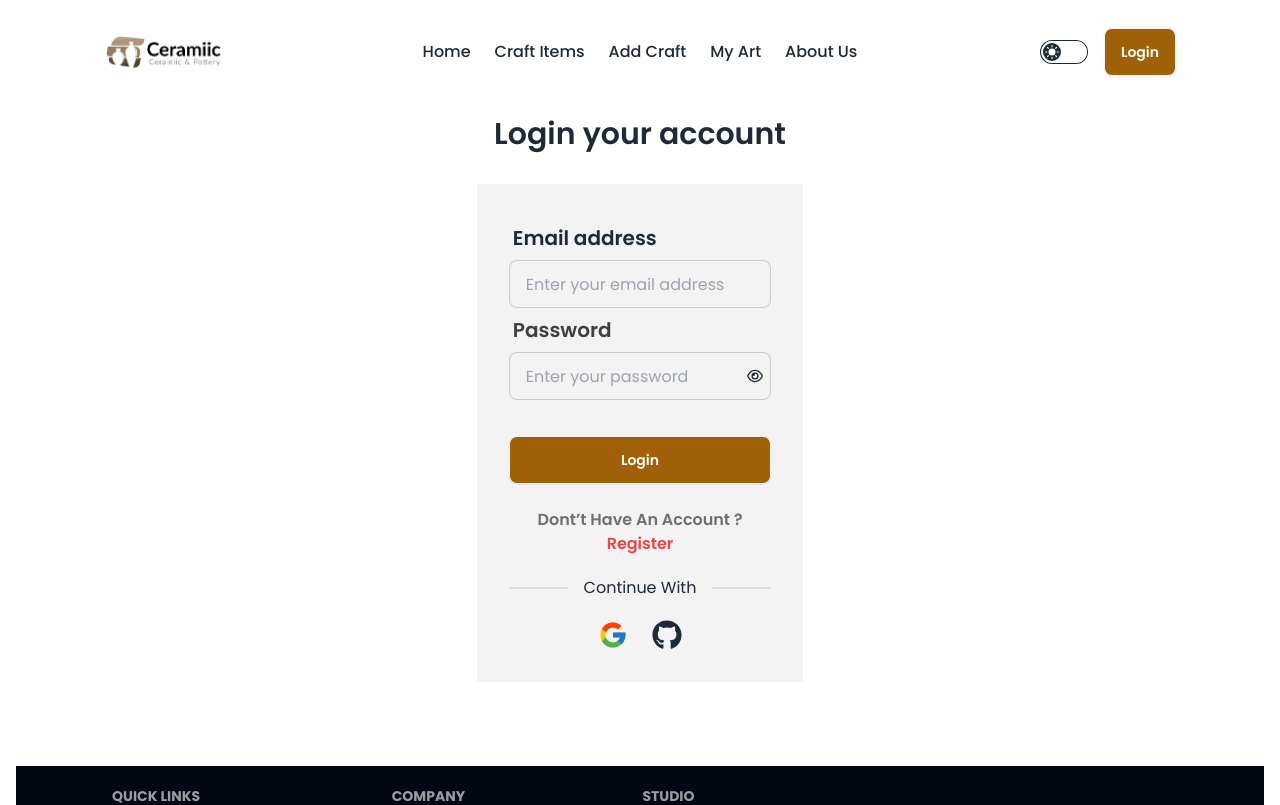
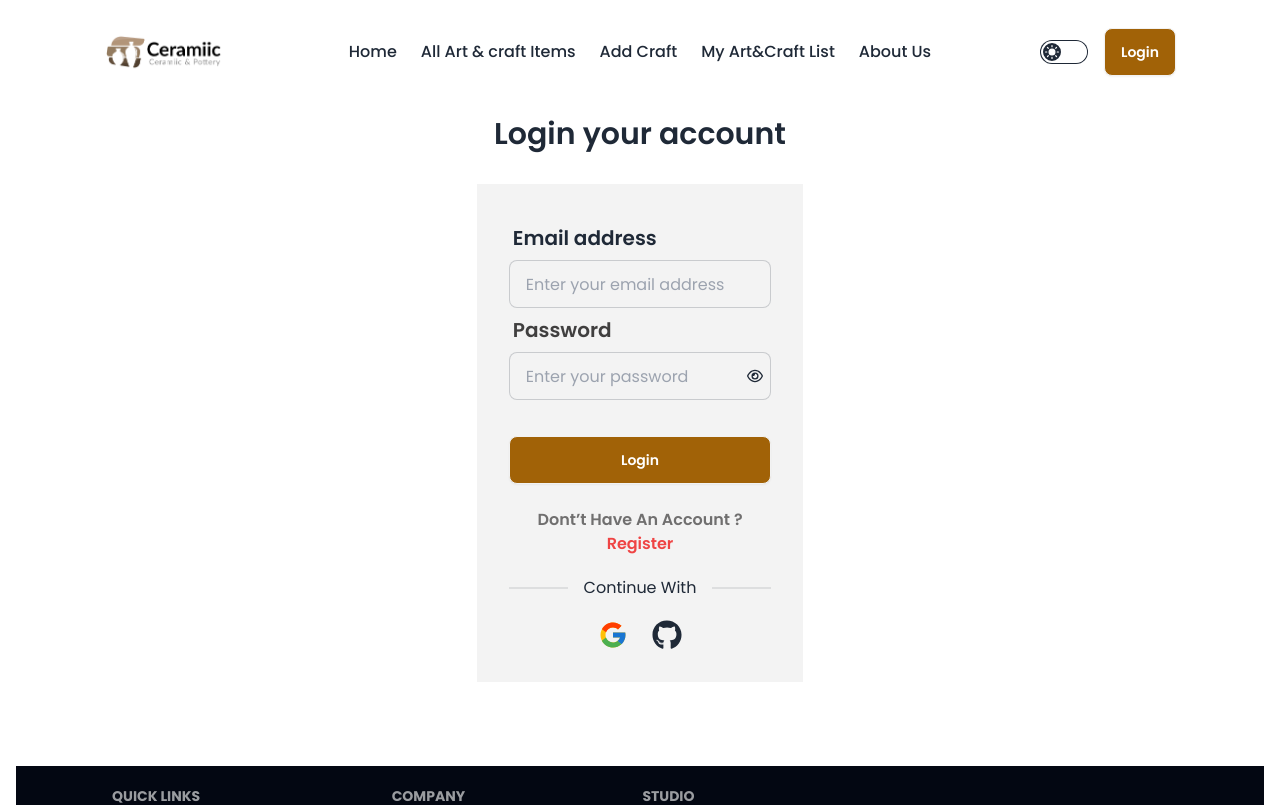
Before and after one commit to Alamin4D/craft-client-website, a React (Vite) app: page /loginPage in a window 1280 px wide. Shown: the top 805 px of the page. Built offline with nearby package versions, Linux system fonts and the light colour scheme; no server answers.

Commit message:
added the craftItems page

```diff
--- a/src/components/Header/Navbar.jsx
+++ b/src/components/Header/Navbar.jsx
@@ -30,9 +30,9 @@ const Navbar = () => {
                     </div>
                     <ul tabIndex={0} className="menu menu-sm dropdown-content mt-3 z-[1] p-2 space-y-4 shadow bg-base-100 rounded-box w-52">
                         <NavLink to="/"><a>Home</a></NavLink>
-                        <NavLink to="/craftItems"><a>Craft Items</a></NavLink>
+                        <NavLink to="/craftItems"><a>All Art & craft Items</a></NavLink>
                         <NavLink to="/addCraft"><a>Add Craft</a></NavLink>
-                        <NavLink to="/myArt"><a>My Art</a></NavLink>
+                        <NavLink to="/myArt"><a>My Art&Craft List</a></NavLink>
                         <NavLink to="/aboutUs"><a>About Us</a></NavLink>
                     </ul>
                 </div>
@@ -41,9 +41,9 @@ const Navbar = () => {
             <div className="navbar-center hidden lg:flex">
                 <ul className="menu menu-horizontal px-1 text-base font-medium gap-6">
                     <NavLink to="/" className={({ isActive }) => isActive ? "text-yellow-700 border-b-4 border-yellow-700" : "hover:text-yellow-700"}>Home</NavLink>
-                    <NavLink to="/craftItems" className={({ isActive }) => isActive ? "text-yellow-700 border-b-4 border-yellow-700" : "hover:text-yellow-700"}>Craft Items</NavLink>
+                    <NavLink to="/craftItems" className={({ isActive }) => isActive ? "text-yellow-700 border-b-4 border-yellow-700" : "hover:text-yellow-700"}>All Art & craft Items</NavLink>
                     <NavLink to="/addCraft" className={({ isActive }) => isActive ? "text-yellow-700 border-b-4 border-yellow-700" : "hover:text-yellow-700"}>Add Craft</NavLink>
-                    <NavLink to="/myArt" className={({ isActive }) => isActive ? "text-yellow-700 border-b-4 border-yellow-700" : "hover:text-yellow-700"}>My Art</NavLink>
+                    <NavLink to="/myArt" className={({ isActive }) => isActive ? "text-yellow-700 border-b-4 border-yellow-700" : "hover:text-yellow-700"}>My Art&Craft List</NavLink>
                     <NavLink to="/aboutUs" className={({ isActive }) => isActive ? "text-yellow-700 border-b-4 border-yellow-700" : "hover:text-yellow-700"}>About Us</NavLink>
                 </ul>
             </div>
```
